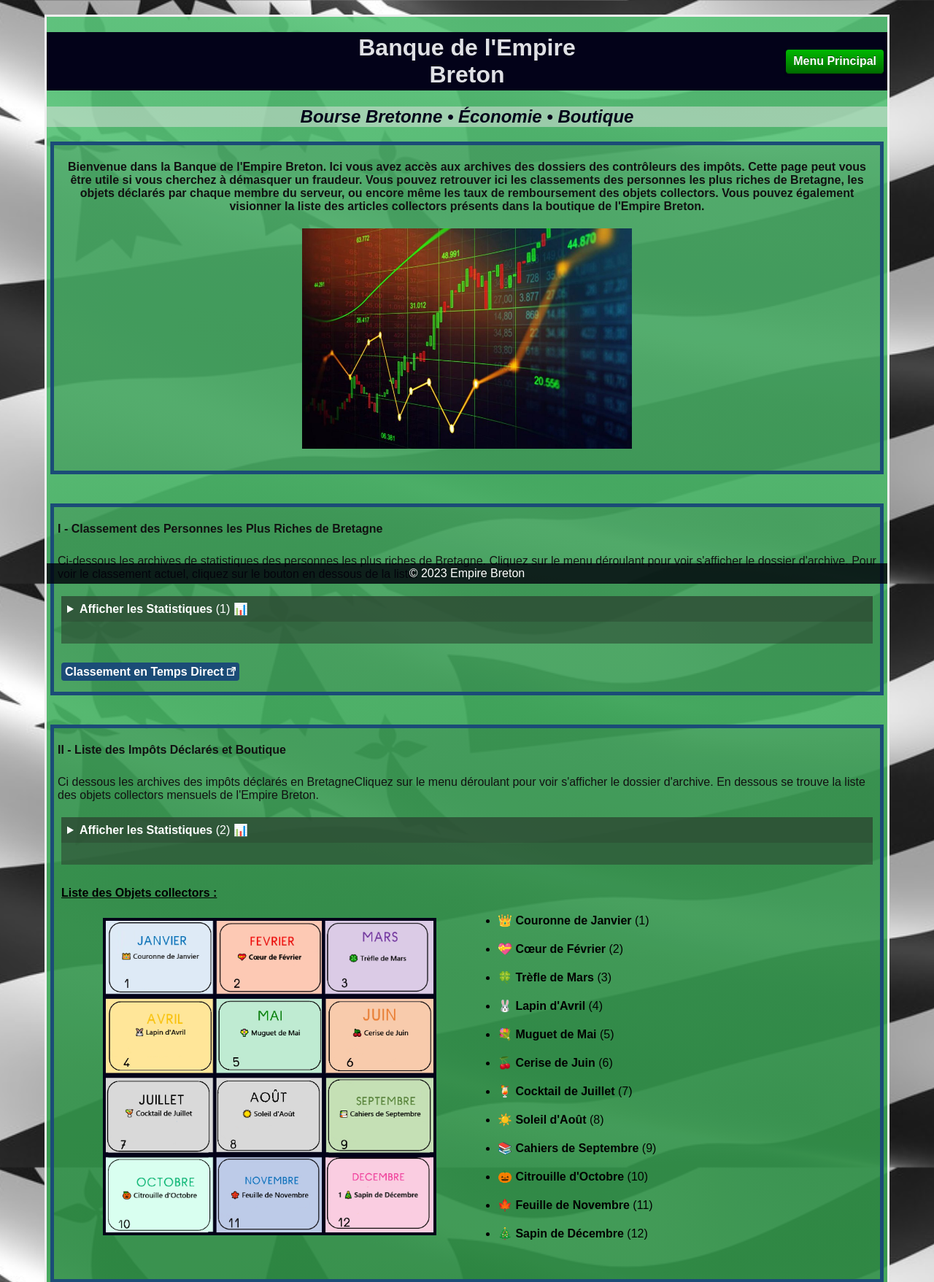
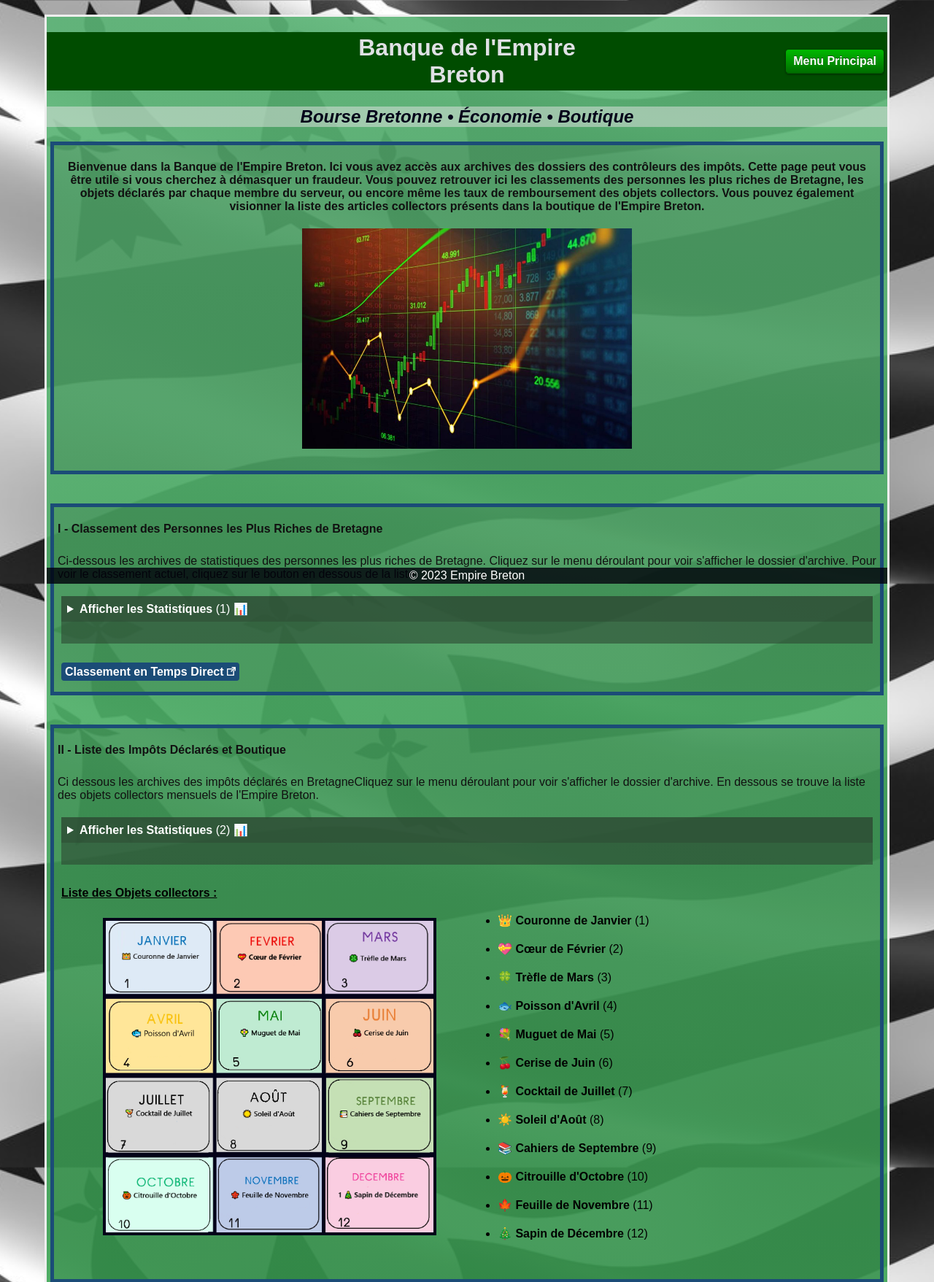
Before and after one commit to gaelBZH/gaelBZH.github.io, a PHP site: page /Banque.html in a window 1280 px wide. Shown: the top 1757 px of the page at 73% size. Run offline with PHP 8.4, Linux system fonts and the light colour scheme.

Commit message:
Banque 🏦
Extension Banque 🏦

```diff
--- a/Banque.html
+++ b/Banque.html
@@ -7,10 +7,12 @@
     <meta name="viewport" content="width=device-width, initial-scale=1.0">
     <title>Banque - Empire Breton</title> <!--Titre de la Page-->
     <link rel="stylesheet" href="Banque/Banque.css"> <!--Feuille de Style CSS-->
+    <link rel="stylesheet" href="mobile.css"> <!--Feuille de Style Mobile CSS-->
     <link rel="stylesheet" href="StyleBoutons.css"> <!--Feuille de Style CSS-->
     <link rel="icon" href="Images/Icone.png"> <!--Icône du Site-->
     <link rel="preconnect" href="https://fonts.googleapis.com">
     <link rel="preconnect" href="https://fonts.gstatic.com" crossorigin>
+    <meta name="theme-color" content="#57C478">
     <link href="https://fonts.googleapis.com/css2?family=Roboto+Mono&display=swap" rel="stylesheet">
 <script>
     function affiche_heure()
@@ -122,7 +124,7 @@
                     <li><strong>👑 Couronne de Janvier  </strong>(1)</li>
                     <li><strong>💝 Cœur de Février      </strong>(2)</li>
                     <li><strong>🍀 Trèfle de Mars       </strong>(3)</li>
-                    <li><strong>🐰 Lapin d'Avril        </strong>(4)</li>
+                    <li><strong>🐟 Poisson d'Avril      </strong>(4)</li>
                     <li><strong>💐 Muguet de Mai        </strong>(5)</li>
                     <li><strong>🍒 Cerise de Juin       </strong>(6)</li>
                     <li><strong>🍹 Cocktail de Juillet  </strong>(7)</li>
@@ -152,11 +154,13 @@
                     <tr>
                         <td>1er Septembre 2022</td>
                         <td>25 Janvier 2023</td>
+                        <td>25 Avril 2023</td>
                         <td></td>
                     </tr>
                     <tr>
                         <td><img class="loupe" src="Banque/Taux_1_Septembre.png" alt="1er Septembre">  </td>
                         <td><img class="loupe" src="Banque/Taux_25_janvier.png" alt="25 Janvier">  </td>
+                        <td><img class="loupe" src="Banque/Taux_25_Avril.png" alt="25 Avril">  </td>
                         <td></td>
                     </tr>
                 </tbody>
--- a/Banque/Banque.css
+++ b/Banque/Banque.css
@@ -8,7 +8,7 @@ html{
 
 /* Corps de la Page */
 body{
-	background-image: linear-gradient(rgb(87, 196, 120,0.9),rgba(37, 146, 60, 0.9) ), url("");
+	background-image: linear-gradient(rgba(90, 180, 117, 0.9),rgba(47, 158, 71, 0.9) ), url("");
 	width: 90%;
 	margin: auto;
 	margin-top: 20px;
@@ -46,7 +46,7 @@ p{
 .dixpourcent{width: 10%}
 #TitrePrincipal{width: 10%;}
 h1{
-	background-color: #030219;
+	background-color: #004c00;
 	color:rgb(230, 230, 230);
 	font-weight: bold;
 	text-align: center;
@@ -183,9 +183,9 @@ button img{width: 120%;}
 	position: fixed; /* Immobile */
 	bottom: 0; /* Bas de l'écran */
 	width: 90%; /* Taille à 100% */
-	padding: 5px 0px 5px 0px; /* Extension de 5px vers le Haut */
+	padding: 2px 0px 2px 0px; /* Extension de 5px vers le Haut */
 	text-align: center; /* Centrage Horizontal */
 	vertical-align: middle; /* Centrage Vertical */
 	background: rgba(0, 0, 10, 0.8); /* Couleur Fond Barre */
-  }
-  /* Barre du Bas */
+}
+/* Barre du Bas */
```
Also changed, not shown: Banque/Class_25_Avril.png (added), Banque/Imp_25_Avril.png (added), Banque/Objets.png, Banque/Taux_25_Avril.png (added).
